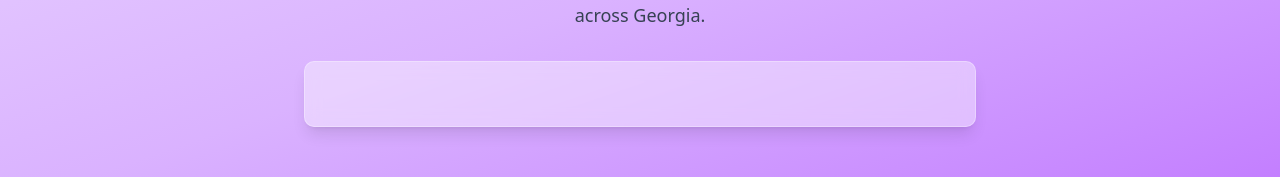
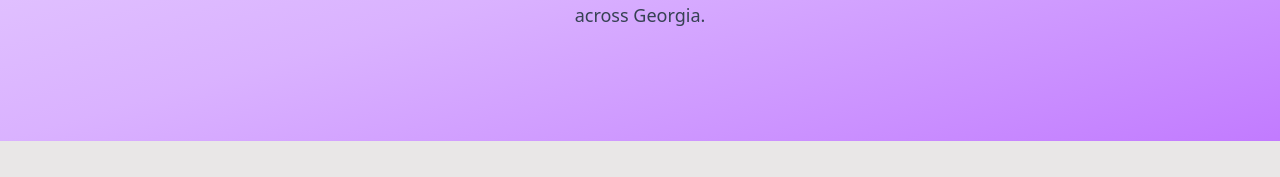
Before and after one commit to akkified/paperhearts, a Next.js app: page /donate in a window 1280 px wide. Shown: the part 228-405 px from the top of the page. Built offline with nearby package versions, Linux system fonts and the light colour scheme; no server answers; sample sign-in values are in the browser's storage.

Commit message:
minor chagnes

```diff
--- a/app/about/page.tsx
+++ b/app/about/page.tsx
@@ -1,14 +1,20 @@
+"use client"
+
 import { Heart, Users, Calendar } from "lucide-react"
+import { signIn } from "next-auth/react"
 
 export default function About() {
+  const handleDonateClick = () => {
+    signIn("google", { callbackUrl: "/donate" })
+  }
+
   return (
     <div className="min-h-screen">
       {/* Hero Section */}
       <div className="py-24">
         <div className="container mx-auto px-6">
           <div className="max-w-4xl">
-            <div className="mb-8">
-            </div>
+            <div className="mb-8"></div>
             <h1 className="text-5xl lg:text-6xl font-bold mb-8">
               About <span className="text-white">Our Mission</span>
             </h1>
@@ -46,7 +52,6 @@ export default function About() {
           <div className="text-center mb-16">
             <h2 className="text-4xl font-bold text-gray-900 mb-4">What do we do?</h2>
           </div>
-
           <div className="grid md:grid-cols-3 gap-12 max-w-6xl mx-auto">
             <div className="text-center">
               <div className="mb-6">
@@ -58,7 +63,6 @@ export default function About() {
                 purpose. We want to show them that they are not forgotten, and that we do care about them.
               </p>
             </div>
-
             <div className="text-center">
               <div className="mb-6">
                 <Users className="w-12 h-12 text-white mx-auto" />
@@ -69,7 +73,6 @@ export default function About() {
                 resources that we use to communicate with children to help them.
               </p>
             </div>
-
             <div className="text-center">
               <div className="mb-6">
                 <Calendar className="w-12 h-12 text-white mx-auto" />
@@ -90,7 +93,6 @@ export default function About() {
           <div className="text-center mb-16">
             <h2 className="text-4xl font-bold text-gray-900 mb-4">Why Choose Us?</h2>
           </div>
-
           <div className="grid md:grid-cols-3 gap-12 max-w-6xl mx-auto">
             <div className="text-center">
               <h3 className="text-xl font-bold text-gray-900 mb-4">Pure Kindness</h3>
@@ -98,14 +100,12 @@ export default function About() {
                 We believe in authentic, no-strings-attached kindness that comes straight from the heart.
               </p>
             </div>
-
             <div className="text-center">
               <h3 className="text-xl font-bold text-gray-900 mb-4">Real Connections</h3>
               <p className="text-gray-800 leading-relaxed">
                 Build meaningful relationships with people who genuinely care.
               </p>
             </div>
-
             <div className="text-center">
               <h3 className="text-xl font-bold text-gray-900 mb-4">Daily Joy</h3>
               <p className="text-gray-800 leading-relaxed">
@@ -120,13 +120,15 @@ export default function About() {
       <div className="py-24">
         <div className="container mx-auto px-6">
           <div className="text-center max-w-3xl mx-auto">
-            <div className="mb-8">
-            </div>
+            <div className="mb-8"></div>
             <h2 className="text-4xl font-bold text-white mb-6">Make A Difference Today</h2>
             <p className="text-gray-800 text-lg mb-8 leading-relaxed">
               Your donation helps us continue spreading love and kindness worldwide.
             </p>
-            <button className="bg-white hover:bg-gray-50 text-gray-900 px-8 py-4 rounded-full font-semibold flex items-center gap-2 mx-auto transition-colors shadow-lg">
+            <button
+              onClick={handleDonateClick}
+              className="bg-white hover:bg-gray-50 text-gray-900 px-8 py-4 rounded-full font-semibold flex items-center gap-2 mx-auto transition-colors shadow-lg"
+            >
               <Heart className="w-5 h-5 fill-current" />
               Donate Now
             </button>
--- a/app/donate/page.tsx
+++ b/app/donate/page.tsx
@@ -17,9 +17,7 @@ const DonatePage = async () => {
         </div>
 
         {/* Givebutter integration will go here */}
-        <div className="bg-white/40 border border-white/30 backdrop-blur-sm rounded-lg shadow-lg p-8">
-          {/* Donation form/widget will be integrated here */}
-        </div>
+        <div className="gfm-embed" data-url="https://www.gofundme.com/f/bring-smiles-to-foster-kids-and-the-elderly/widget/large?sharesheet=undefined&attribution_id=sl:13990787-6cd3-4cbb-b231-43dca2bf87cd"></div><script defer src="https://www.gofundme.com/static/js/embed.js"></script>
       </div>
     </div>
   )
```
